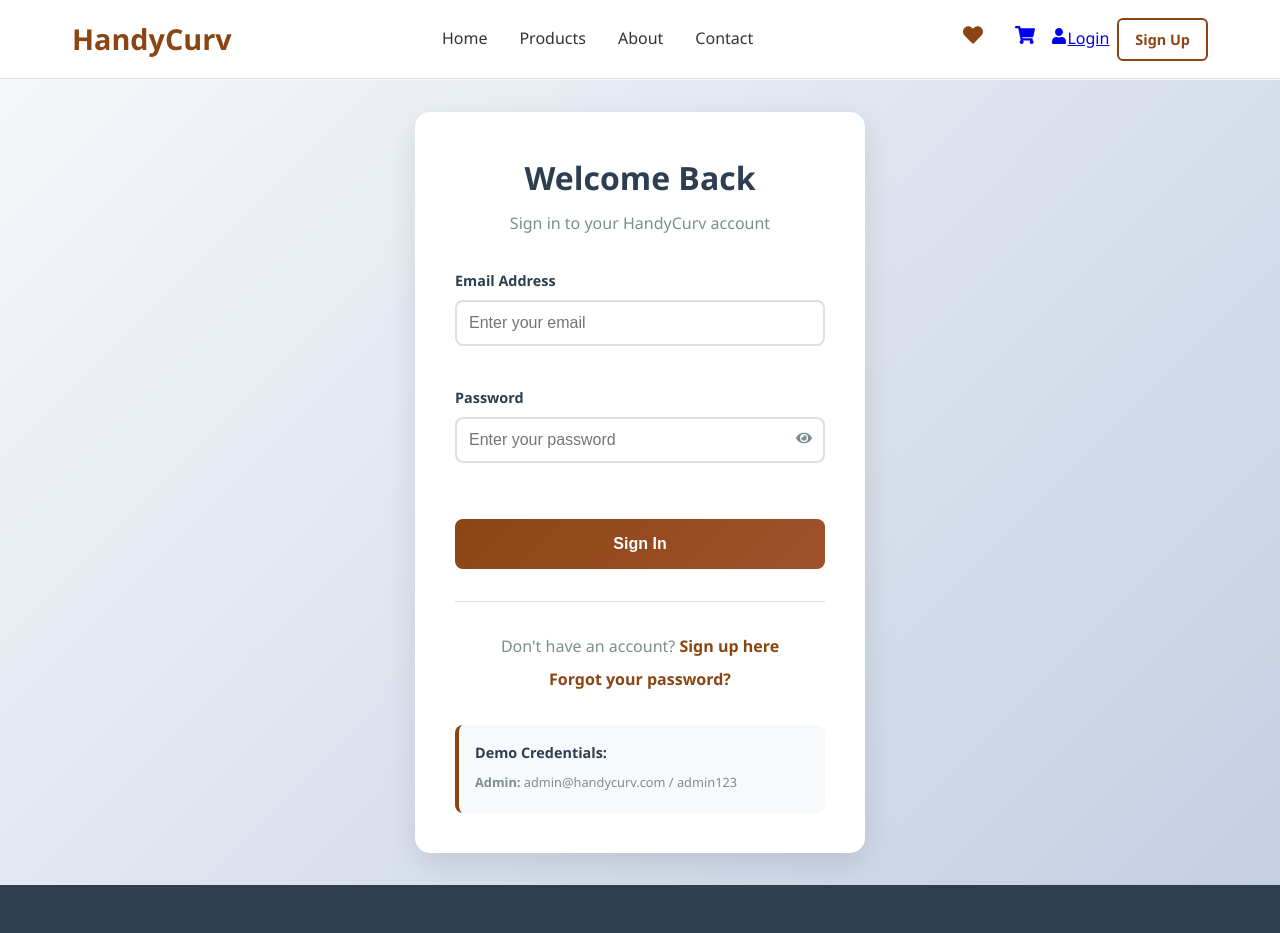
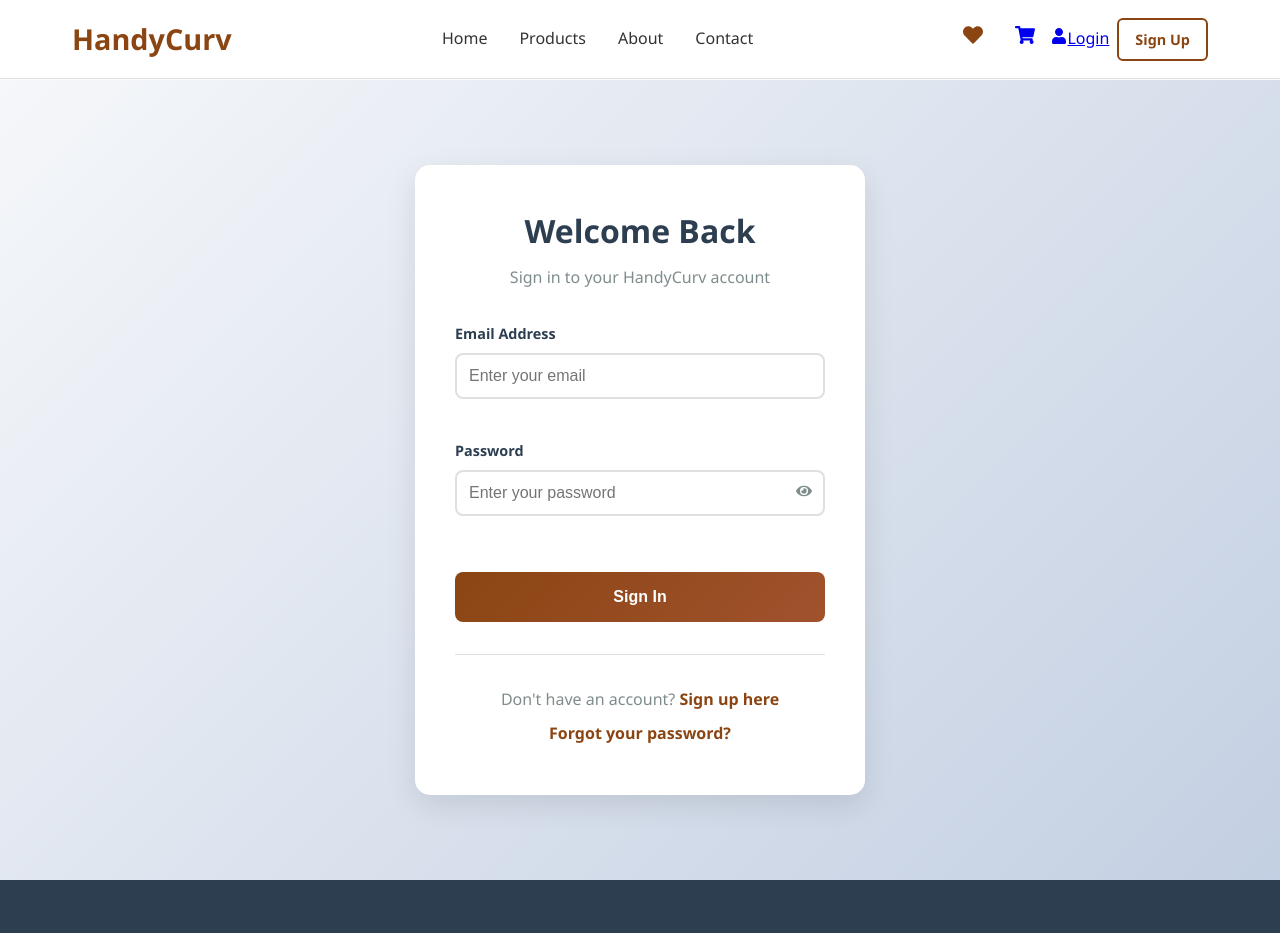
Before and after one commit to Anirban136/Handmade-Store, a React (Create React App) app: page /login in a window 1280 px wide. Shown: the top 933 px of the page. Built offline with nearby package versions, Linux system fonts and the light colour scheme; no server answers.

Commit message:
Remove demo credentials from login page for cleaner, more professional appearance

```diff
--- a/src/App.css
+++ b/src/App.css
@@ -2108,26 +2108,6 @@ body {
   font-size: 0.9rem;
 }
 
-.demo-credentials {
-  margin-top: 2rem;
-  padding: 1rem;
-  background: #f8f9fa;
-  border-radius: 8px;
-  border-left: 4px solid #8B4513;
-}
-
-.demo-credentials h4 {
-  margin: 0 0 0.5rem 0;
-  color: #2c3e50;
-  font-size: 0.9rem;
-}
-
-.demo-credentials p {
-  margin: 0.25rem 0;
-  font-size: 0.8rem;
-  color: #7f8c8d;
-}
-
 /* Navbar Auth Buttons */
 .auth-buttons {
   display: flex;
--- a/src/pages/Login.js
+++ b/src/pages/Login.js
@@ -127,11 +127,6 @@ const Login = () => {
               </Link>
             </p>
           </div>
-
-          <div className="demo-credentials">
-            <h4>Demo Credentials:</h4>
-            <p><strong>Admin:</strong> admin@handycurv.com / admin123</p>
-          </div>
         </div>
       </div>
     </div>
```
